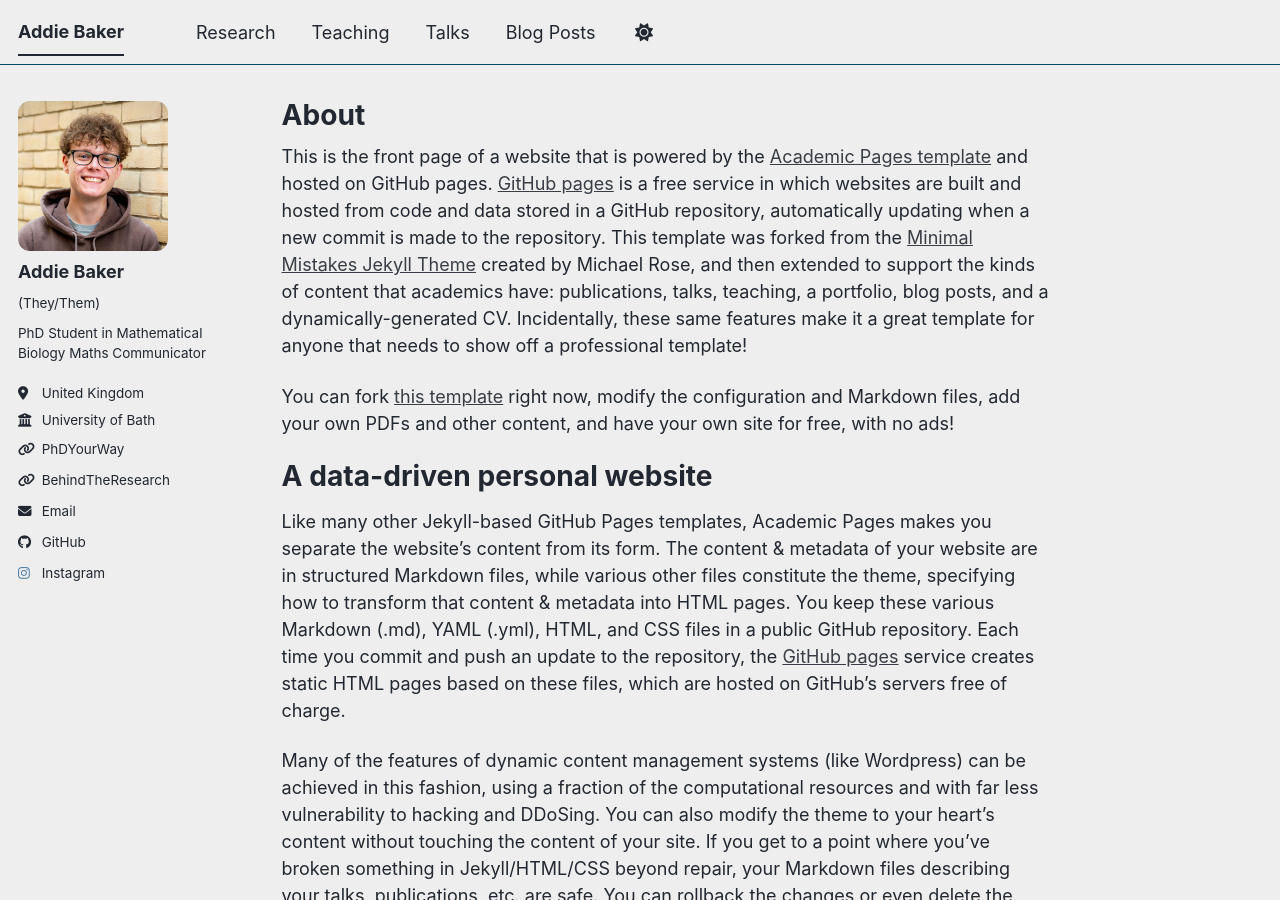
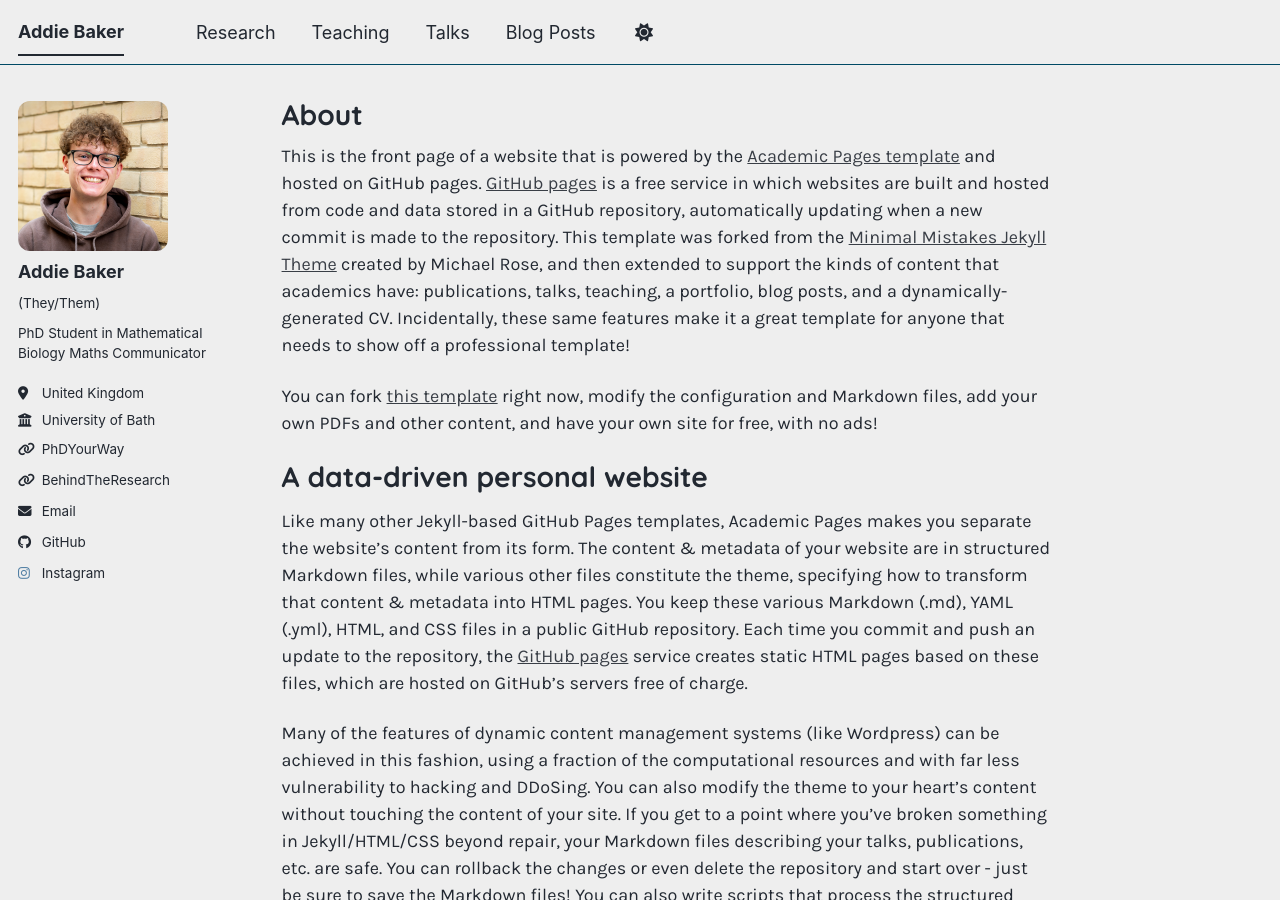
Before and after one commit to addie-02/addie-02.github.io, a Jekyll site: the page built from _pages/about.md, in a window 1280 px wide and 900 px high. Built offline with Jekyll 4.4.1, drawn with Linux system fonts in a browser that asks for light colours; a script bundle is joined from its source files by our own code; library files that are not in the unit come from our copies.

Commit message:
Add preconnect and Google Fonts to head.html
Added preconnect and Google Fonts stylesheet links.

```diff
--- a/_includes/head.html
+++ b/_includes/head.html
@@ -8,6 +8,9 @@
 
 <meta name="viewport" content="width=device-width, initial-scale=1.0">
 
+<link rel="preconnect" href="https://fonts.googleapis.com">
+<link href="https://fonts.googleapis.com/css2?family=Quicksand:wght@400;500;600;700&family=Karla:wght@400;500;700&family=Fraunces:ital@0;1&display=swap" rel="stylesheet">
+
 <script>
   document.documentElement.className = document.documentElement.className.replace(/\bno-js\b/g, '') + ' js ';
 </script>
```
